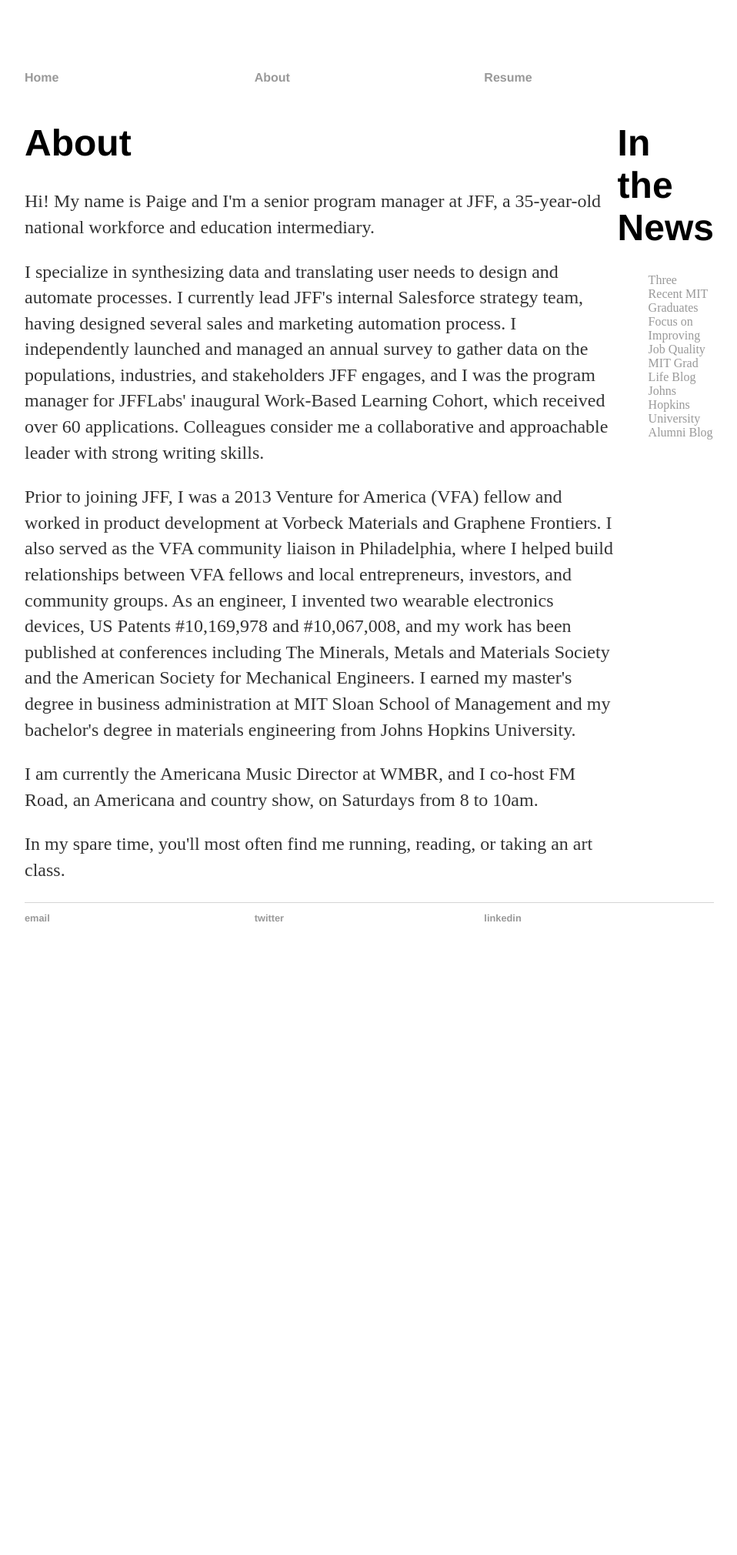
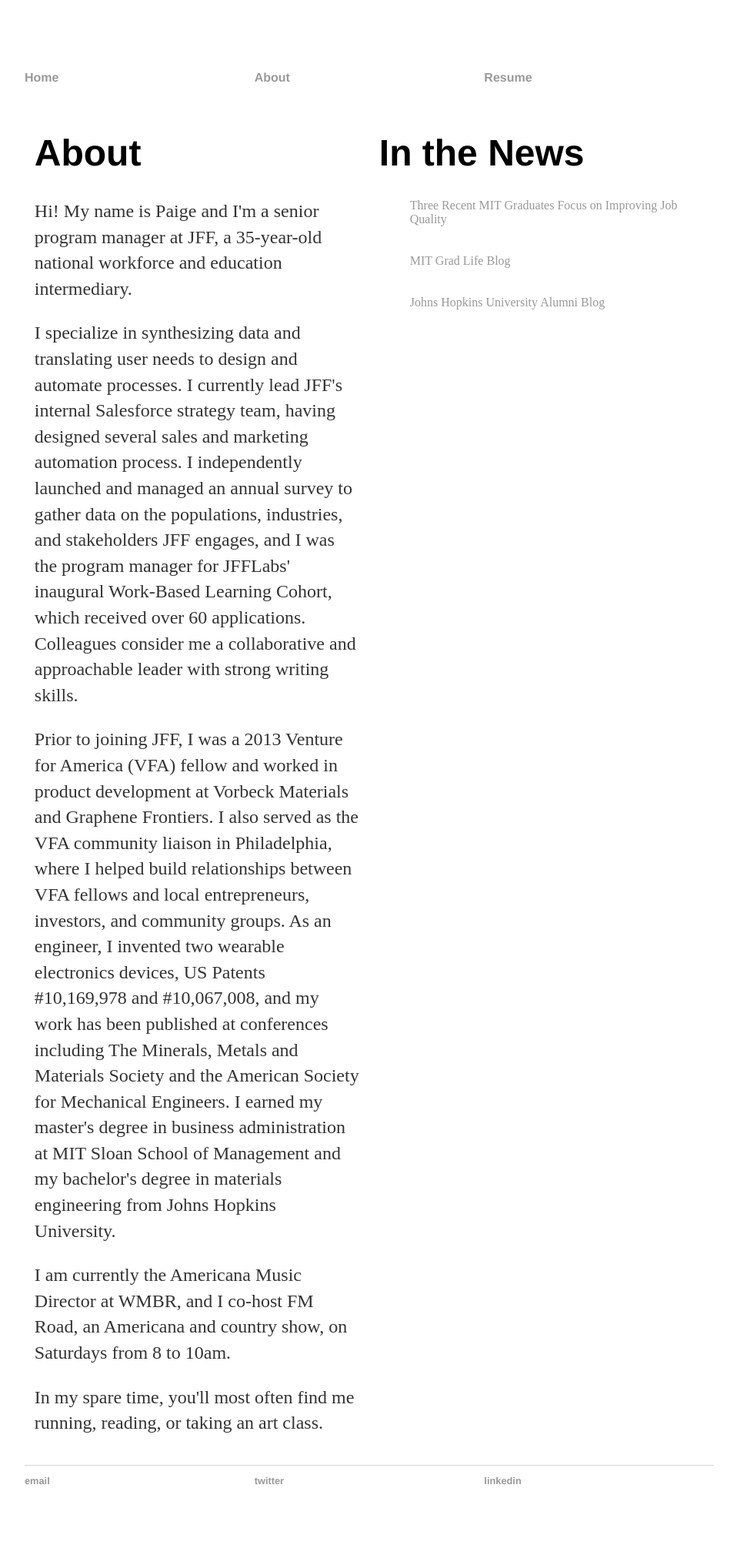
Before and after one commit to paigeboehmcke/paigeboehmcke.github.io, a Jekyll site: the page built from about/index.html, in a window 1280 px wide. Shown: the whole page at 77% size, without its empty margins (160-1118 px from the left). Built offline with Jekyll 4.4.1, drawn with Linux system fonts in a browser that asks for light colours; before the commit the page ends 1289 px from its top, so only the background shows below that.

Commit message:
Update index.html

```diff
--- a/about/index.html
+++ b/about/index.html
@@ -3,7 +3,7 @@ layout: default
 title: About Paige Boehmcke
 ---
 
-<div class="about">
+<div class="blurb">
 	<h1>About</h1>
 	<p>Hi! My name is Paige and I'm a senior program manager at JFF, a 35-year-old national workforce and education intermediary.</p>
 	<p>I specialize in synthesizing data and translating user needs to design and automate processes. I currently lead JFF's internal Salesforce strategy team, having designed several sales and marketing automation process. I independently launched and managed an annual survey to gather data on the populations, industries, and stakeholders JFF engages, and I was the program manager for JFFLabs' inaugural Work-Based Learning Cohort, which received over 60 applications. Colleagues consider me a collaborative and approachable leader with strong writing skills.</p>
@@ -11,11 +11,13 @@ title: About Paige Boehmcke
 	<p>I am currently the Americana Music Director at WMBR, and I co-host FM Road, an Americana and country show, on Saturdays from 8 to 10am.</p>
 	<p>In my spare time, you'll most often find me running, reading, or taking an art class.</p>
 </div>
-<div class="news">
+<div class="blurb">
 	<h1>In the News</h1>
 	<ul style="list-style-type: none;">
 		<li><a href="https://gcgj.mit.edu/whats-new/blog/three-recent-mit-graduates-focus-improving-job-quality">Three Recent MIT Graduates Focus on Improving Job Quality</a></li>
+		<br></br>
 		<li><a href="https://alum.mit.edu/slice/grad-life-yellow-zone">MIT Grad Life Blog</a></li>
+		<br></br>
 		<li><a href="https://engineering.jhu.edu/materials/2015/05/08/paige-boehmcke/#.XPcXCdNKiRs">Johns Hopkins University Alumni Blog</a></li>
 	</ul>
 </div>
```
